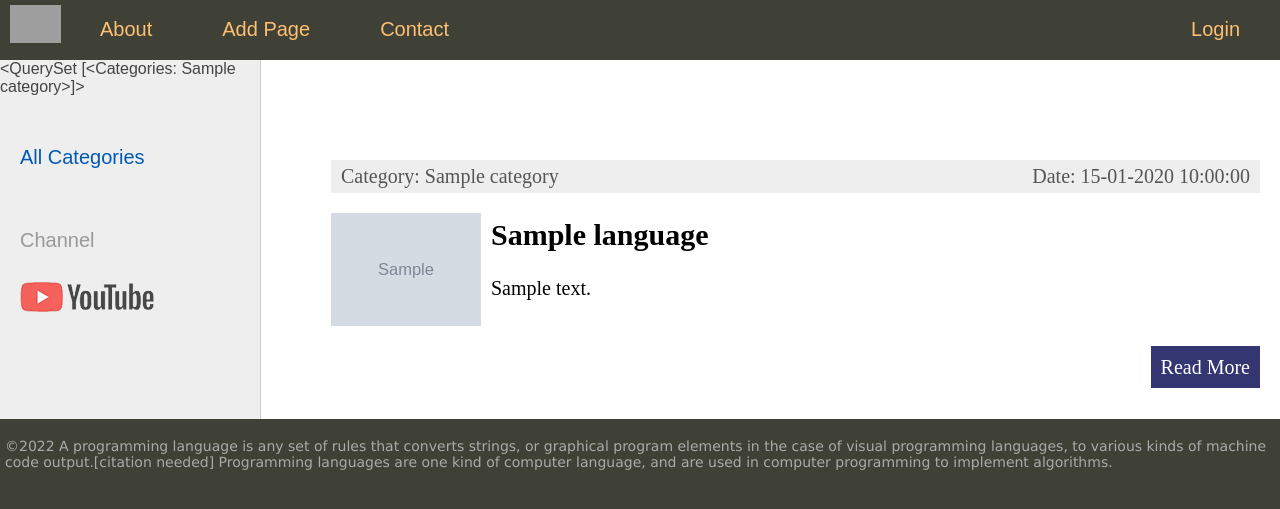
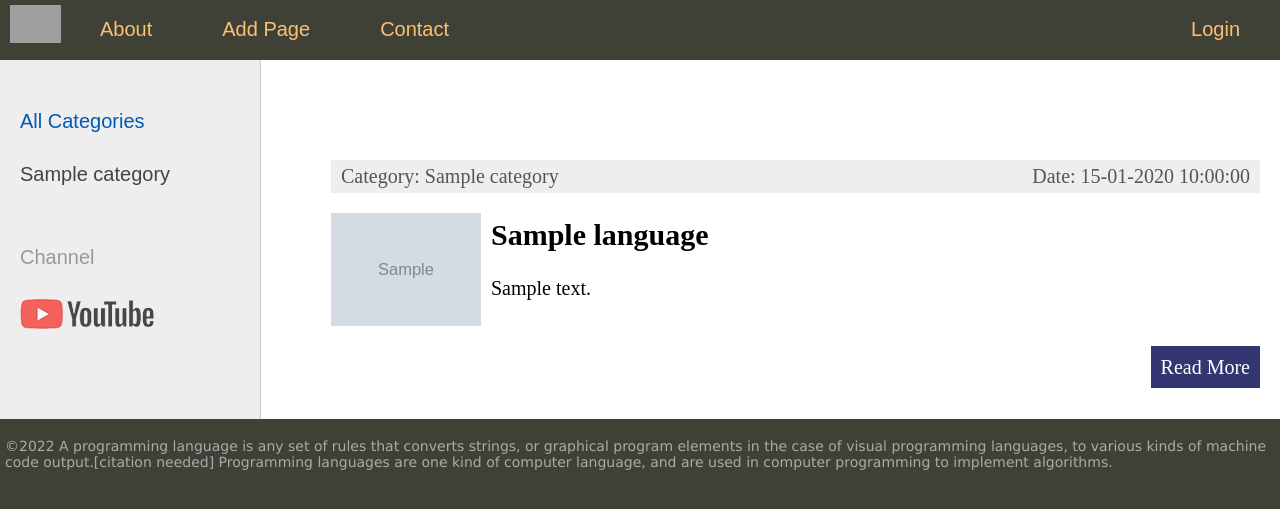
Before and after one commit to comradeos/webpydj, a Django app: page / in a window 1280 px wide. Shown: the top 509 px of the page. Run offline with Django 4.2, Linux system fonts and the light colour scheme; tables that the repository leaves empty hold one stand-in row (values such as "Sample post"); grey boxes marked "Sample" are stand-in pictures; grey boxes are pictures that could not be loaded.

Commit message:
updated base html template

```diff
--- a/sources/coreapp/templates/coreapp/base.html
+++ b/sources/coreapp/templates/coreapp/base.html
@@ -41,7 +41,7 @@
                         <!-- Sidebar слева -->
                         <td valign="top" class="left-chapters">
 
-                            {% get_categories %}
+                            {% get_categories as categories %}
 
                             <ul id="leftchapters">
 
@@ -51,7 +51,7 @@
                                     <li><a href="{% url 'index' %}">All Categories</a></li>
                                 {% endif %}
 
-                                {% for c in cats %}
+                                {% for c in categories %}
                                 {% if c.pk == cat_selected %}
                                     <li class="selected">{{c.name}}</li>
                                 {% else %}
```
